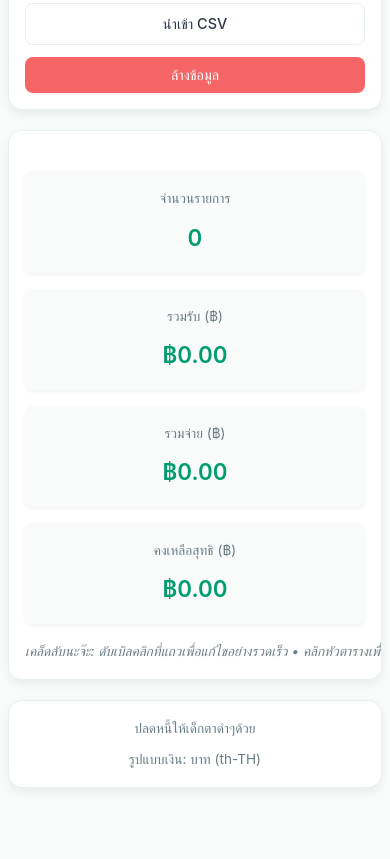
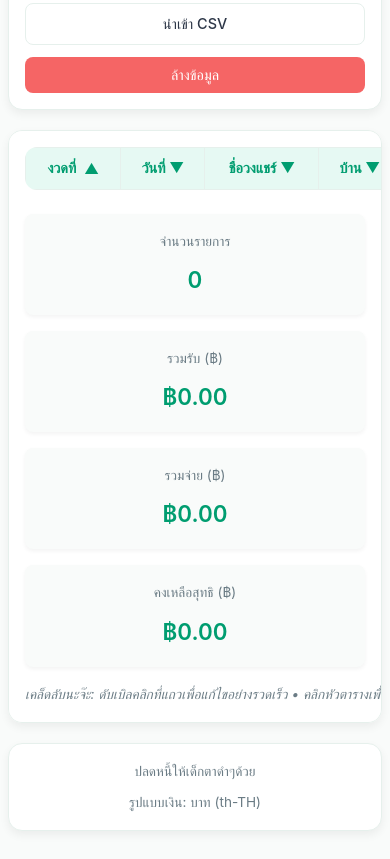
Before and after one commit to phattmetwo/mildshare, a plain HTML site: page index.html in a window 390 px wide. Shown: the part 1165-2024 px from the top of the page. Before the commit the page ends 1981 px from the top, so only its background shows below. Drawn offline with Linux system fonts and the light colour scheme.

Commit message:
Add files via upload

```diff
--- a/style.css
+++ b/style.css
@@ -1237,3 +1237,45 @@ tbody tr:hover {
     margin-bottom: 2px;
   }
 }
+
+/* ========= Mobile table behavior (override) ========= */
+
+/* 1) ปิดโหมดการ์ดบนมือถือแนวตั้ง: ให้คงรูปแบบ 'table' + เลื่อนแนวนอนได้ */
+@media (max-width: 768px) and (orientation: portrait) {
+  table { display: table; width: 100%; }
+  thead { display: table-header-group; }
+  tbody { display: table-row-group; }
+  tr    { display: table-row; }
+  th, td{ display: table-cell; }
+  td::before { content: none !important; }
+
+  .table-wrap {
+    overflow-x: auto;
+    -webkit-overflow-scrolling: touch;
+  }
+
+  table { min-width: 1000px; } /* ปรับเลขได้ตามจำนวนคอลัมน์ */
+}
+
+/* 2) มือถือแนวนอน = ใช้พื้นที่เต็มหน้าจอ เหมือนเดสก์ท็อป */
+@media (max-width: 900px) and (orientation: landscape) {
+  body { padding: 8px; }
+  .container { max-width: 100vw; }
+  .table-wrap { overflow-x: visible; }
+  table { min-width: 100%; }
+}
+
+/* 3) กันกฎเดิมของ "Responsive Table -> Card View" ไม่ให้ทำงาน */
+@media (max-width: 480px) {
+  table, thead, tbody, th, td, tr {
+    display: revert !important;
+  }
+  td::before { content: none !important; }
+}
+
+/* sticky header (optional) */
+.table-wrap thead th {
+  position: sticky;
+  top: 0;
+  z-index: 2;
+}
```
